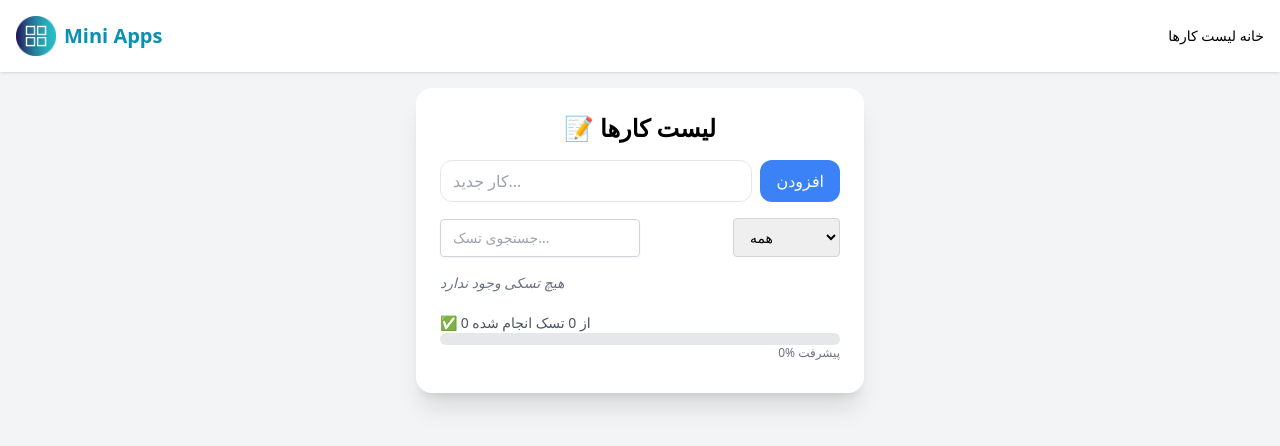
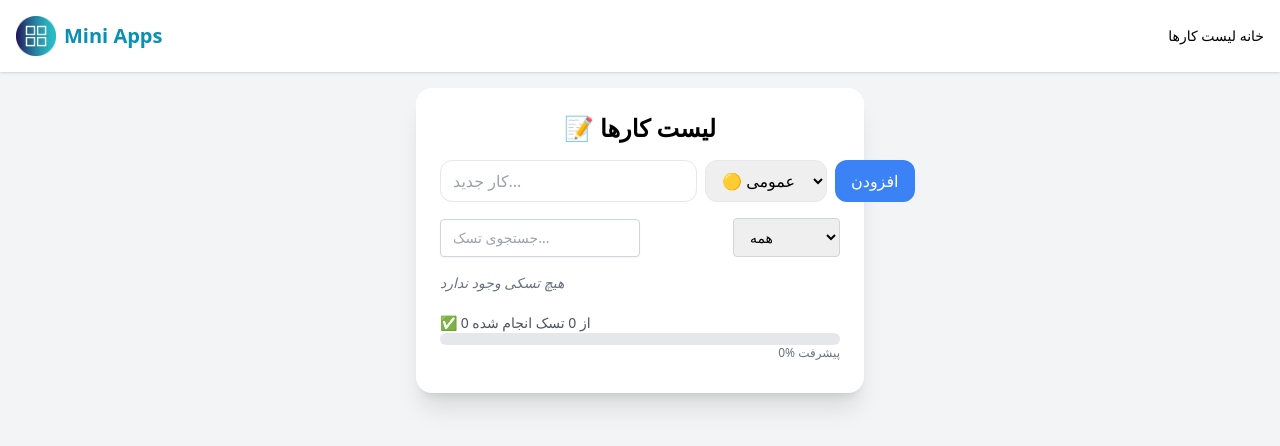
Before and after one commit to MTavakolikia/mini-projects, a React (Vite) app: page /todo in a window 1280 px wide. Shown: the top 446 px of the page. Built offline with nearby package versions, Linux system fonts and the light colour scheme.

Commit message:
feat(todo): add category support for tasks with select input

```diff
--- a/src/features/todo/TodoApp.tsx
+++ b/src/features/todo/TodoApp.tsx
@@ -21,14 +21,17 @@ export default function TodoApp() {
         localStorage.setItem("tasks", JSON.stringify(tasks));
     }, [tasks]);
 
-    const handleAddTask = (text: string) => {
+    const handleAddTask = (text: string, category: string) => {
         const newTask: Task = {
             id: Date.now(),
             text,
             completed: false,
+            category,
         };
         setTasks((prev) => [newTask, ...prev]);
     };
+
+
 
     const handleToggleComplete = (id: number) => {
         setTasks((prev) =>
--- a/src/features/todo/components/AddTaskForm.tsx
+++ b/src/features/todo/components/AddTaskForm.tsx
@@ -1,20 +1,23 @@
 import { useState } from "react";
 
 interface Props {
-    onAdd: (text: string) => void;
+    onAdd: (text: string, category: string) => void;
 }
 
 export const AddTaskForm = ({ onAdd }: Props) => {
     const [input, setInput] = useState("");
+    const [category, setCategory] = useState("عمومی");
 
     const handleAdd = () => {
         if (input.trim() === "") return;
-        onAdd(input);
+        onAdd(input, category);
         setInput("");
+        setCategory("عمومی");
     };
 
+
     return (
-        <div className="flex gap-2 mb-4">
+        <div className="flex flex-col md:flex-row gap-2 mb-4">
             <input
                 type="text"
                 value={input}
@@ -22,6 +25,16 @@ export const AddTaskForm = ({ onAdd }: Props) => {
                 placeholder="کار جدید..."
                 className="flex-1 px-3 py-2 border rounded-xl focus:outline-none focus:ring-2 focus:ring-blue-400"
             />
+            <select
+                value={category}
+                onChange={(e) => setCategory(e.target.value)}
+                className="px-3 py-2 border rounded-xl"
+            >
+                <option value="عمومی">🟡 عمومی</option>
+                <option value="کار">🔵 کار</option>
+                <option value="شخصی">🟢 شخصی</option>
+                <option value="یادگیری">🟣 یادگیری</option>
+            </select>
             <button
                 onClick={handleAdd}
                 className="bg-blue-500 text-white px-4 py-2 rounded-xl hover:bg-blue-600 transition"
@@ -29,5 +42,6 @@ export const AddTaskForm = ({ onAdd }: Props) => {
                 افزودن
             </button>
         </div>
+
     );
 };
--- a/src/features/todo/components/TaskItem.tsx
+++ b/src/features/todo/components/TaskItem.tsx
@@ -45,12 +45,21 @@ export const TaskItem = ({
                         className="px-2 py-1 rounded border border-gray-300 text-sm"
                     />
                 ) : (
+                    <div className="flex gap-2 items-center">
                         <span
                             className={`${task.completed ? "line-through text-gray-400" : ""} cursor-pointer`}
                             onClick={() => onEditStart(task)}
                         >
                             {task.text}
                         </span>
+
+                        {task.category && (
+                            <span className="text-xs text-gray-500 bg-gray-200 px-2 py-0.5 rounded-full">
+                                {task.category}
+                            </span>
+                        )}
+                    </div>
+
                 )}
             </div>
             <div className="flex gap-2">
--- a/src/features/todo/model/types.ts
+++ b/src/features/todo/model/types.ts
@@ -2,6 +2,7 @@ export type Task = {
     id: number;
     text: string;
     completed: boolean;
+    category?: string;
 };
 
 export type Filter = "all" | "completed" | "incomplete";
```
Lines whose indentation alone changed are shown as unchanged.
